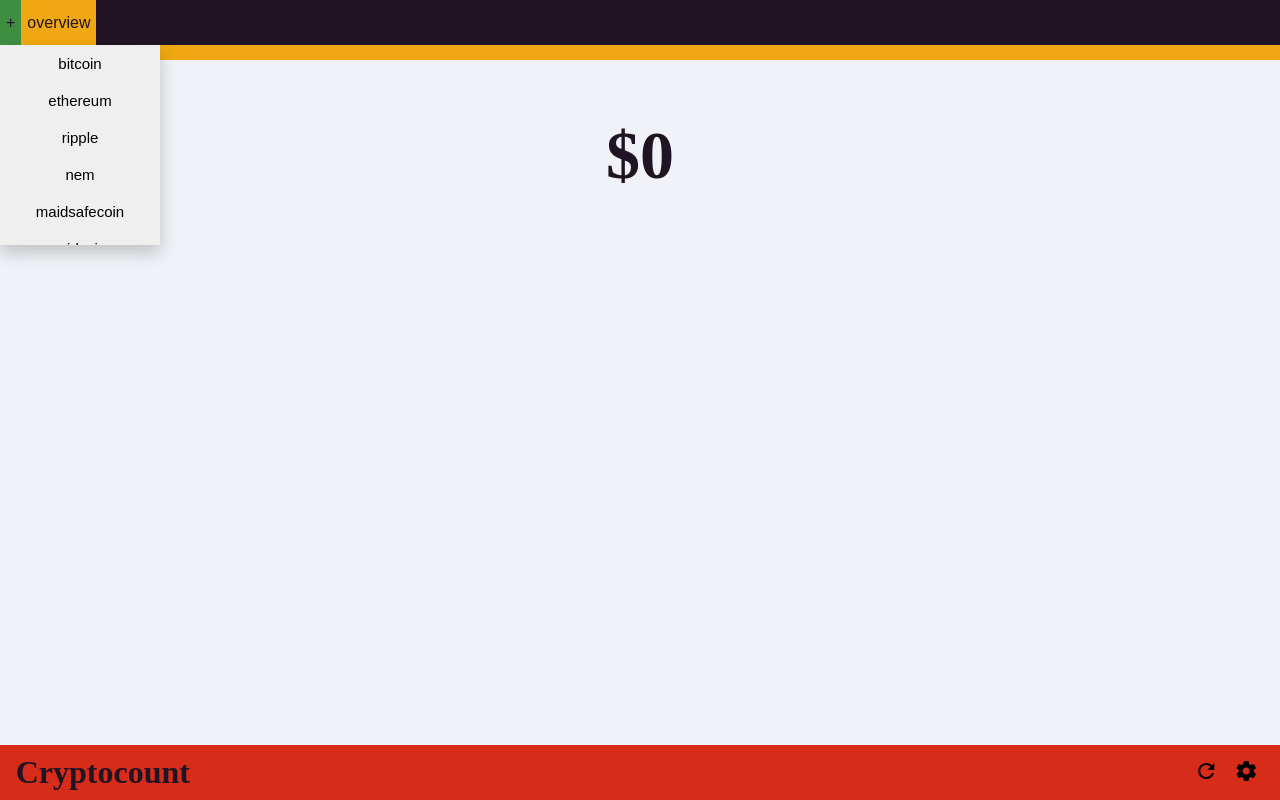
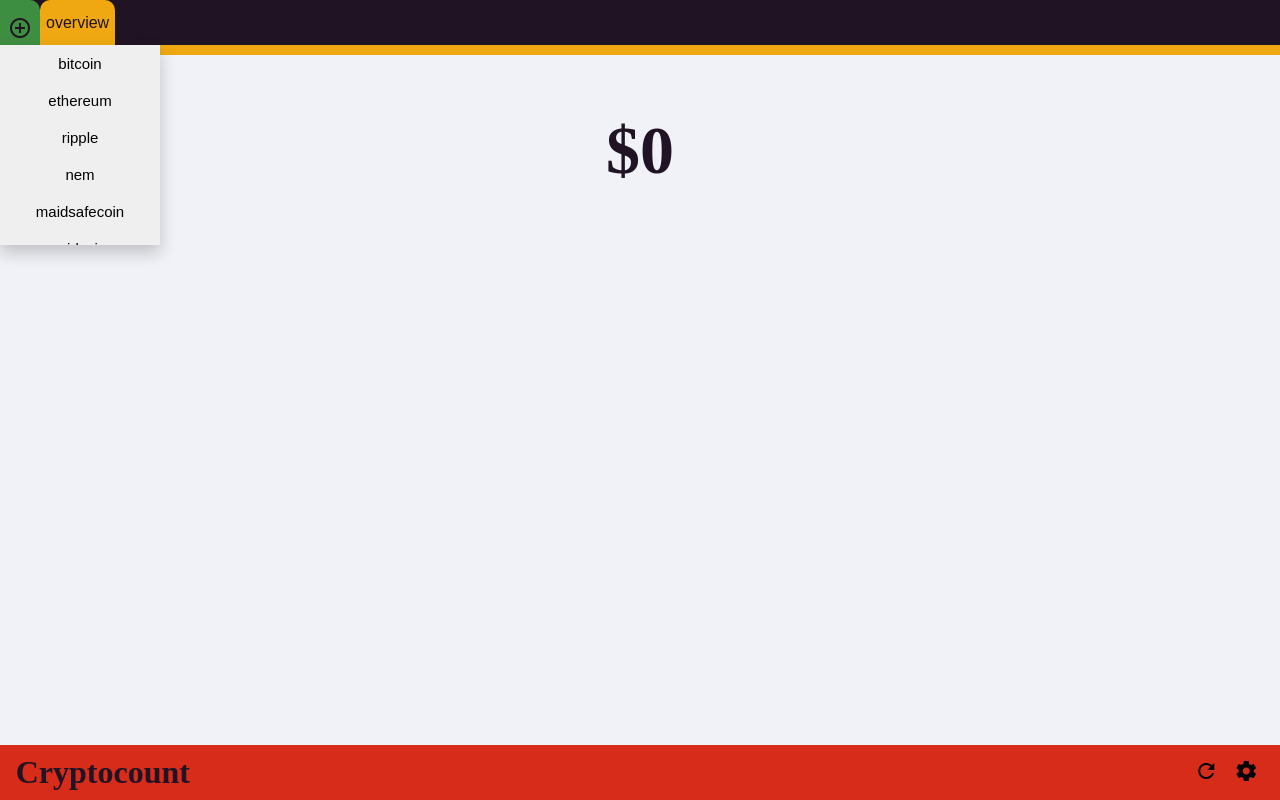
Before and after one commit to alexmat2on/Cryptocount, a plain HTML site: page index.html in a window 1280 px wide. Drawn offline with Linux system fonts and the light colour scheme; no server answers.

Commit message:
UI tweaks

```diff
--- a/css/cryptocount_light.css
+++ b/css/cryptocount_light.css
@@ -47,7 +47,7 @@ p {
 
 #banner2 {
     background-color: #efa811;
-    height: 15px;
+    height: 10px;
 }
 
 #container {
@@ -72,6 +72,8 @@ p {
     display: inline-block;
     font-size: 16px;
     height: 100%;
+    border-top-right-radius: 10px;
+    border-top-left-radius: 10px;
 }
 
 /* Change background color of buttons on hover */
@@ -102,9 +104,9 @@ div#tabnav button:hover {
     text-decoration: none;
     display: inline-block;
     font-size: 16px;
-    height: 100%;
-    width: auto;
-
+    height: 55px;
+    width: 40px;
+    border-top-right-radius: 10px;
 }
 
 /* The container <div> - needed to position the dropdown content */
@@ -145,6 +147,7 @@ div#tabnav button:hover {
 /* Change the background color of the dropdown button when the dropdown content is shown */
 #add-dropdown:hover .add-dropbtn {
     background-color: #3e8e41;
+    color: #201324;
 }
 
 .material-icons.md-12 { font-size: 12px; }
--- a/index.html
+++ b/index.html
@@ -1,6 +1,8 @@
 <html lang="en">
 <head>
     <meta charset="utf-8"/>
+    <title>Cryptocount</title>
+    <link rel="shortcut icon" type="image/pngn" href="favicon.png">
     <link rel="stylesheet" href="css/cryptocount_light.css">
     <link href="https://fonts.googleapis.com/icon?family=Material+Icons"
     rel="stylesheet">
@@ -10,7 +12,7 @@
         <div id="add-dropdown">
             <div id="add-dropdown-content">
             </div>
-            <button class="add-dropbtn">+</button>
+            <button class="add-dropbtn"><i class="material-icons">add_circle_outline</i></button>
         </div>
     </div> <!-- tabnav -->
     <div id="banner2"></div>
```
Also changed, not shown: favicon.png (added).
